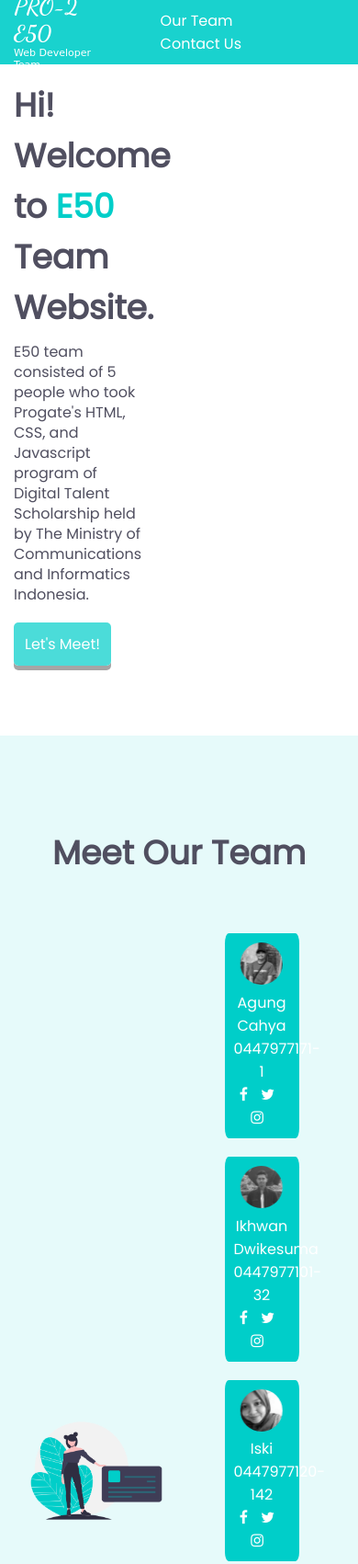
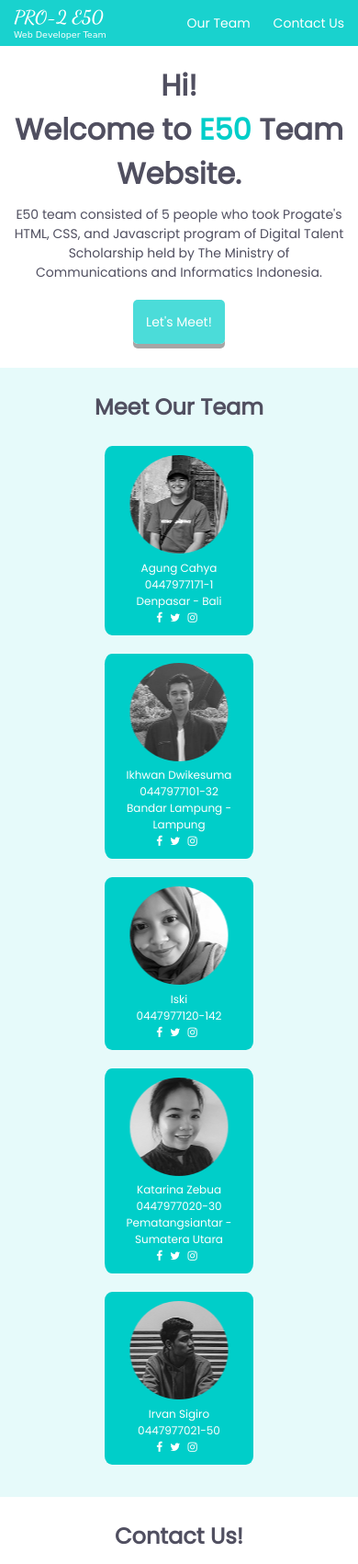
Before and after one commit to agungCP/DTS-project, a plain HTML site: page index.html in a window 390 px wide. Shown: the top 1701 px of the page at 92% size. Drawn offline with Linux system fonts and the light colour scheme; a web font is replaced by a local one.

Commit message:
add member profile & add responsive

```diff
--- /dev/null
+++ b/assets/css/responsive.css
@@ -0,0 +1,292 @@
+/* responsive tablet */
+
+@media (max-width: 1000px) {
+    .hero {
+        background-image: url("../img/hero.jpg");
+        background-size: cover;
+        background-repeat: no-repeat;
+        height: 500px;
+        display: flex;
+        align-items: center;
+    }
+
+    .hero-title {
+        width: 50%;
+        color: #504f60;
+    }
+
+    .hero-title h1 {
+        font-size: 32px;
+    }
+
+    .hero-title p {
+        margin-top: 10px;
+        margin-bottom: 30px;
+        font-size: 14px;
+        line-height: 150%;
+    }
+
+    .hero-title a {
+        background-color: #00cec9;
+        color: white;
+        padding: 12px;
+        border-radius: 5px;
+        box-shadow: 0 5px grey;
+        opacity: 0.7;
+        font-size: 14px;
+    }
+
+    .team {
+        background-color: #e6fafa;
+        padding: 50px 0;
+    }
+
+    .section-title {
+        text-align: center;
+        padding-bottom: 25px;
+        color: #504f60;
+        font-size: 1em;
+    }
+
+    .member {
+        background-color: #00cec9;
+        width: 42%;
+        text-align: center;
+        margin: 10px;
+        padding: 10px;
+        border-radius: 5%;
+    }
+
+    .member p {
+        color: white;
+        font-size: 14px;
+    }
+
+    .contact {
+        background-color: white;
+        padding: 50px 0;
+        color: #504f60;
+    }
+
+    .contact-form {
+        width: 50%;
+        padding-top: 25px;
+    }
+
+    input,
+    textarea {
+        width: 100%;
+        margin: 10px 0;
+        padding: 10px;
+        border: 1px solid rgba(80, 79, 96, 0.3);
+        font-family: 'Poppins', sans-serif;
+    }
+
+    .contact-submit {
+        background-color: #00cec9;
+        color: white;
+        font-size: 0.8em;
+    }
+
+    .contact p {
+        font-size: 14px;
+    }
+
+    .footer-logo {
+        font-family: 'Dancing Script', cursive;
+        font-size: 20px;
+    }
+
+    .copyright {
+        font-size: 12px;
+    }
+}
+
+/* responsive HP */
+
+@media (max-width: 600px) {
+    header {
+        background-color: #00cec9;
+        width: 100%;
+        height: 50px;
+        display: flex;
+        align-items: center;
+        color: white;
+        position: fixed;
+        top: 0;
+        z-index: 99;
+        opacity: 0.9;
+    }
+
+    .header-logo a {
+        font-family: 'Dancing Script', cursive;
+        font-size: 20px;
+        color: white;
+    }
+
+    .header-logo p {
+        font-family: 'MuseoModerno', cursive;
+        font-size: 9.5px;
+    }
+
+    .header-nav li {
+        float: left;
+        padding-left: 25px;
+        font-size: 14px;
+    }
+
+    .hero {
+        background-image: none;
+        background-repeat: no-repeat;
+        height: 400px;
+        display: flex;
+        align-items: center;
+        padding-top: 30px;
+    }
+
+    .hero-title {
+        width: 100%;
+        color: #504f60;
+        text-align: center;
+    }
+
+    .hero-title h1 {
+        font-size: 32px;
+    }
+
+    .hero-title p {
+        margin-top: 10px;
+        margin-bottom: 30px;
+        font-size: 14px;
+        line-height: 150%;
+    }
+
+    .hero-title a {
+        background-color: #00cec9;
+        color: white;
+        padding: 14px;
+        border-radius: 5px;
+        box-shadow: 0 5px grey;
+        opacity: 0.7;
+        font-size: 14px;
+    }
+
+    .team {
+        background-color: #e6fafa;
+        padding: 25px 0;
+    }
+
+    .section-title {
+        text-align: center;
+        padding-bottom: 15px;
+        color: #504f60;
+        font-size: 1em;
+    }
+
+    .profile-img {
+        display: none;
+    }
+
+    .profile-content {
+        width: 100%;
+        display: flex;
+        flex-wrap: wrap;
+        justify-content: center;
+    }
+
+    .member {
+        background-color: #00cec9;
+        width: 45%;
+        text-align: center;
+        margin: 10px;
+        padding: 10px;
+        border-radius: 5%;
+    }
+
+    .member p {
+        color: white;
+        font-size: 12px;
+    }
+
+    .contact {
+        background-color: white;
+        padding: 25px 0;
+        color: #504f60;
+    }
+
+    .contact-form {
+        width: 100%;
+        padding-top: 15px;
+    }
+
+    .contact-img {
+        display: none;
+    }
+
+    input,
+    textarea {
+        width: 100%;
+        margin: 10px 0;
+        padding: 10px;
+        border: 1px solid rgba(80, 79, 96, 0.3);
+        font-family: 'Poppins', sans-serif;
+    }
+
+    .contact-submit {
+        background-color: #00cec9;
+        color: white;
+        font-size: 12px;
+    }
+
+    .contact p {
+        font-size: 12px;
+    }
+
+    footer {
+        background-color: #00cec9;
+        display: flex;
+        align-items: center;
+        color: white;
+    }
+
+    footer .container {
+        display: flex;
+        flex-direction: column;
+        justify-content: space-between;
+        align-items: center;
+    }
+
+    .footer-logo {
+        font-family: 'Dancing Script', cursive;
+        font-size: 18px;
+        margin-bottom: 10px;
+        margin-top: 10px;
+    }
+
+    .copyright {
+        font-size: 12px;
+        position: relative;
+        top: 25px;
+    }
+
+    .social-media {
+        font-size: 14px;
+        padding-top: 10px;
+        position: relative;
+        top: -30px;
+    }
+
+    .social-media li {
+        margin-bottom: 10px;
+        float: left;
+    }
+
+    .social-media a {
+        color: white;
+        margin-right: 10px;
+    }
+
+    .fa {
+        margin-right: 5px;
+    }
+}
--- a/index.html
+++ b/index.html
@@ -5,9 +5,10 @@
     <meta charset="UTF-8">
     <meta name="viewport" content="width=device-width, initial-scale=1.0">
     <title>E50 Web Developer</title>
+    <link rel="shortcut icon" href="assets/img/e50.ico">
     <link rel="stylesheet" href="assets/css/style.css">
-    <link rel="shortcut icon" href="assets/img/e50.ico">
     <link rel="stylesheet" href="//maxcdn.bootstrapcdn.com/font-awesome/4.3.0/css/font-awesome.min.css">
+    <link rel="stylesheet" href="assets/css/responsive.css">
 </head>
 
 <body>
@@ -58,7 +59,7 @@
                 <div class="profile-content">
                     <div class="member">
                         <img src="assets/img/agung.png" alt="" class="agung">
-                        <p>Agung Cahya<br>0447977171-1<br>
+                        <p>Agung Cahya<br>0447977171-1<br>Denpasar - Bali<br>
                             <a href="https://www.facebook.com/digitalent.kominfo/" target="_blank">
                                 <span class="fa fa-facebook"></span>
                             </a>
@@ -72,7 +73,7 @@
                     </div>
                     <div class="member">
                         <img src="assets/img/ikhwan.png" alt="ikhwan">
-                        <p>Ikhwan Dwikesuma<br>0447977101-32<br>
+                        <p>Ikhwan Dwikesuma<br>0447977101-32<br>Bandar Lampung - Lampung<br>
                             <a href="https://www.facebook.com/digitalent.kominfo/" target="_blank">
                                 <span class="fa fa-facebook"></span>
                             </a>
@@ -100,7 +101,7 @@
                     </div>
                     <div class="member">
                         <img src="assets/img/katarina.png" alt="katarina">
-                        <p>Katarina Zebua<br>0447977020-30<br>
+                        <p>Katarina Zebua<br>0447977020-30<br>Pematangsiantar - Sumatera Utara<br>
                             <a href="https://www.facebook.com/digitalent.kominfo/" target="_blank">
                                 <span class="fa fa-facebook"></span>
                             </a>
```
